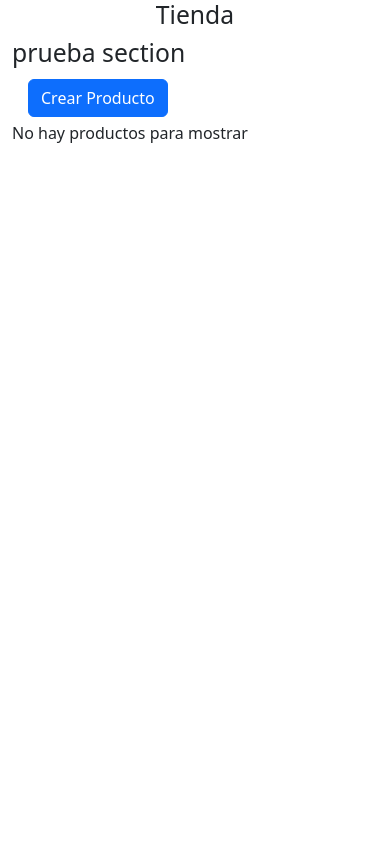
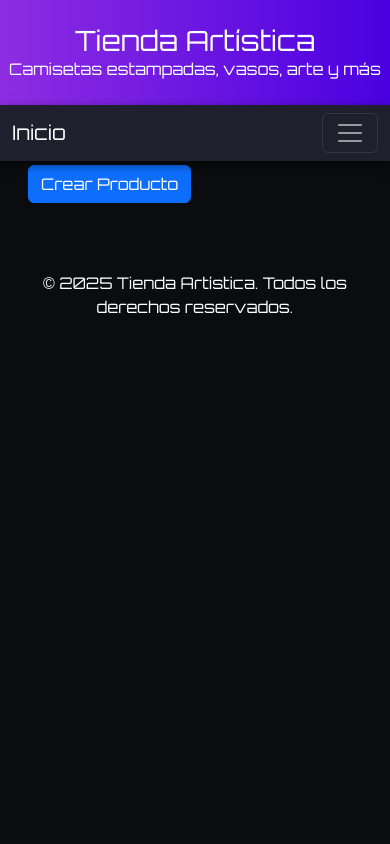
Before and after one commit to noobfranco09/tiendaMonica, a PHP site: page /dashBoard.php in a window 390 px wide. Run offline with PHP 8.4, Linux system fonts and the light colour scheme; data that the repository does not hold is empty.

Commit message:
se corrigen las vistas para que no tengan código de validación o consultas,dejando esta tarea al controlador para cumplir correctamente con el mvc. Hace falta hacer un archivo .config ara las rutas alternativas

```diff
--- a/views/dashBoard.php
+++ b/views/dashBoard.php
@@ -1,40 +1,15 @@
-<?php
-session_start();
-include "../models/mySql.php";
-$db = new Mysql();
-$consulta = "select*from productos where estado = 1";
-$resultado = $db->consultaPreparada($consulta);
-?>
-
 <!DOCTYPE html>
 <html lang="en">
 
 <head>
-    <meta charset="UTF-8">
-    <meta name="viewport" content="width=device-width, initial-scale=1.0">
-    <title>dashBoard</title>
-    <link rel="stylesheet" href="../assets/css/bootstrap.min.css">
+    <?php require './layouts/head.php' ?>
 </head>
 
 <body>
+    <?php require './layouts/header.php' ?>
+    <?php require './layouts/navBar.php' ?>
+    <?php ?>
     <div class="container">
-        <div class="header">
-            <div class="row ">
-                <div class="col-12 d-flex justify-content-center">
-                    <h2>Tienda</h2>
-                </div>
-            </div>
-        </div>
-        <aside>
-            <div class="row">
-                <div class="col-12">
-                    <h2>prueba section</h2>
-                </div>
-            </div>
-        </aside>
-
-
-        <section>
         <div class="row m-1">
             <div class="col-12">
                 <a class="btn btn-primary" href="./crearProducto.php">Crear Producto</a>
@@ -42,13 +17,9 @@ $resultado = $db->consultaPreparada($consulta);
         </div>
         <div class="row">
             <div class="col-12">
-                    <?php
-                    if (empty($resultado)) {
-                        die("No hay productos para mostrar");
-                    }
-                    ?>
+                <?php if (!empty($resultado)): ?>
                     <?php foreach ($resultado as $producto): ?>
-                        <?php $idProducto=$producto['idProducto'] ?>
+                        <?php $idProducto = $producto['idProducto'] ?>
                         <div class="card" style="width: 18rem;">
                             <img src="..." class="card-img-top" alt="...">
                             <div class="card-body">
@@ -77,15 +48,16 @@ $resultado = $db->consultaPreparada($consulta);
                             </div>
                         </div>
                     <?php endforeach; ?>
+                <?php endif; ?>
             </div>
         </div>
 
-        </section>
 
     </div>
 
 
-    <script src="../assets/js/bootstrap.bundle.js"></script>
+    <?php require './layouts/footer.php' ?>
+    <?php require './layouts/error/errorProductos.php'; ?>
 </body>
 
 </html>
--- a/views/editarProducto.php
+++ b/views/editarProducto.php
@@ -1,5 +1,10 @@
 <?php
 session_start();
+if(!isset($_SESSION['usuario']))
+{
+    header('Location: ../views/login.php');
+    exit();
+}
 $idProducto = $_GET['idProducto'];
 require '../models/mySql.php';
 $db = new Mysql();
--- /dev/null
+++ b/views/layouts/error/errorProductos.php
@@ -0,0 +1,33 @@
+<?php if (isset($_GET['error'])): ?>
+    <!-- Modal de error -->
+    <div class="modal fade" id="errorModalProductos" tabindex="-1" aria-labelledby="errorModalLabelProducto" aria-hidden="true">
+        <div class="modal-dialog modal-dialog-centered">
+            <div class="modal-content bg-dark text-white">
+                <div class="modal-header">
+                    <h5 class="modal-title" id="errorModalLabelProducto">⚠️ Error</h5>
+                    <button type="button" class="btn-close btn-close-white" data-bs-dismiss="modal" aria-label="Cerrar"></button>
+                </div>
+                <div class="modal-body">
+                    <?php
+                        switch ($_GET['error']) {
+                            case 'productos':
+                                echo "No hay Productos para mostrar,por favor agregue un producto";
+                                break;
+                        }
+                    ?>
+                </div>
+                <div class="modal-footer">
+                    <button type="button" class="btn btn-secondary" data-bs-dismiss="modal">Cerrar</button>
+                </div>
+            </div>
+        </div>
+    </div>
+
+    <!-- Mostrar modal automáticamente -->
+    <script>
+        document.addEventListener("DOMContentLoaded", function () {
+            const errorModalProducto = new bootstrap.Modal(document.getElementById('errorModalProductos'));
+            errorModalProducto.show();
+        });
+    </script>
+<?php endif; ?>
--- /dev/null
+++ b/views/layouts/footer.php
@@ -0,0 +1,9 @@
+<!-- footer.php -->
+<footer class="text-center mt-5">
+    <div class="container">
+        <p>&copy; <?= date('Y') ?> Tienda Artística. Todos los derechos reservados.</p>
+    </div>
+</footer>
+
+<!-- JS Bootstrap local -->
+<script src="/tiendaMonica/assets/js/bootstrap.bundle.js"></script>
--- /dev/null
+++ b/views/layouts/head.php
@@ -0,0 +1,57 @@
+<!-- head.php -->
+<meta charset="UTF-8">
+<meta name="viewport" content="width=device-width, initial-scale=1.0">
+<title>Tienda Galáctica</title>
+
+<!-- Bootstrap local -->
+<link rel="stylesheet" href="../assets/css/bootstrap.min.css">
+
+<!-- Google Font moderna -->
+<link href="https://fonts.googleapis.com/css2?family=Orbitron&display=swap" rel="stylesheet">
+
+<style>
+    html, body {
+        height: 100%;
+        margin: 0;
+        background-color: #0b0c10; /* fondo galáctico oscuro */
+        font-family: 'Orbitron', sans-serif;
+        color: #ffffff;
+    }
+
+    body {
+        display: flex;
+        flex-direction: column;
+    }
+
+    main {
+        flex: 1;
+    }
+
+    header {
+        background: linear-gradient(90deg, #8e2de2, #4a00e0);
+        color: white;
+        padding: 1.5rem 0;
+        text-align: center;
+        box-shadow: 0 4px 10px rgba(0, 0, 0, 0.6);
+    }
+
+    nav {
+        background-color: #1f1f2e;
+        box-shadow: 0 4px 10px rgba(0, 0, 0, 0.5);
+    }
+
+    nav a.nav-link {
+        color: white !important;
+    }
+
+    footer {
+        background-color: #0b0c10;
+        color: white;
+        padding: 1rem 0;
+        text-align: center;
+    }
+
+    .btn:hover {
+        opacity: 0.9;
+    }
+</style>
--- /dev/null
+++ b/views/layouts/header.php
@@ -0,0 +1,5 @@
+<!-- header.php -->
+<header class="text-center py-4">
+    <h1 class="m-0">Tienda Artística</h1>
+    <p class="m-0">Camisetas estampadas, vasos, arte y más</p>
+</header>
--- /dev/null
+++ b/views/layouts/navBar.php
@@ -0,0 +1,23 @@
+<!-- navbar.php -->
+<nav class="navbar navbar-expand-lg navbar-dark">
+    <div class="container">
+        <a class="navbar-brand" href="#">Inicio</a>
+        <button class="navbar-toggler" type="button" data-bs-toggle="collapse" data-bs-target="#menuPrincipal" aria-controls="menuPrincipal" aria-expanded="false" aria-label="Toggle navigation">
+            <span class="navbar-toggler-icon"></span>
+        </button>
+
+        <div class="collapse navbar-collapse" id="menuPrincipal">
+            <ul class="navbar-nav ms-auto mb-2 mb-lg-0">
+                <li class="nav-item">
+                    <a class="nav-link" href="../views/crearProducto.php">Crear producto</a>
+                </li>
+                <li class="nav-item">
+                    <a class="nav-link" href="../views/dashBoard.php">Dashboard</a>
+                </li>
+                <li class="nav-item">
+                    <a class="nav-link" href="../controller/logout.php">Cerrar sesión</a>
+                </li>
+            </ul>
+        </div>
+    </div>
+</nav>
```
Also changed, not shown: controller/crearProducto.php (+42 -1 lines), controller/dashBoard.php (+17 -0 lines), controller/login.php (+11 -30 lines), views/crearProducto.php (+8 -28 lines), views/layouts/error/errorLogin.php (added, +40 -0 lines), views/layouts/login.php (added, +26 -0 lines), views/login.php (+5 -27 lines), views/categoriaProducto.php (added), views/provedores.php (added). Lines whose indentation alone changed are shown as unchanged.
